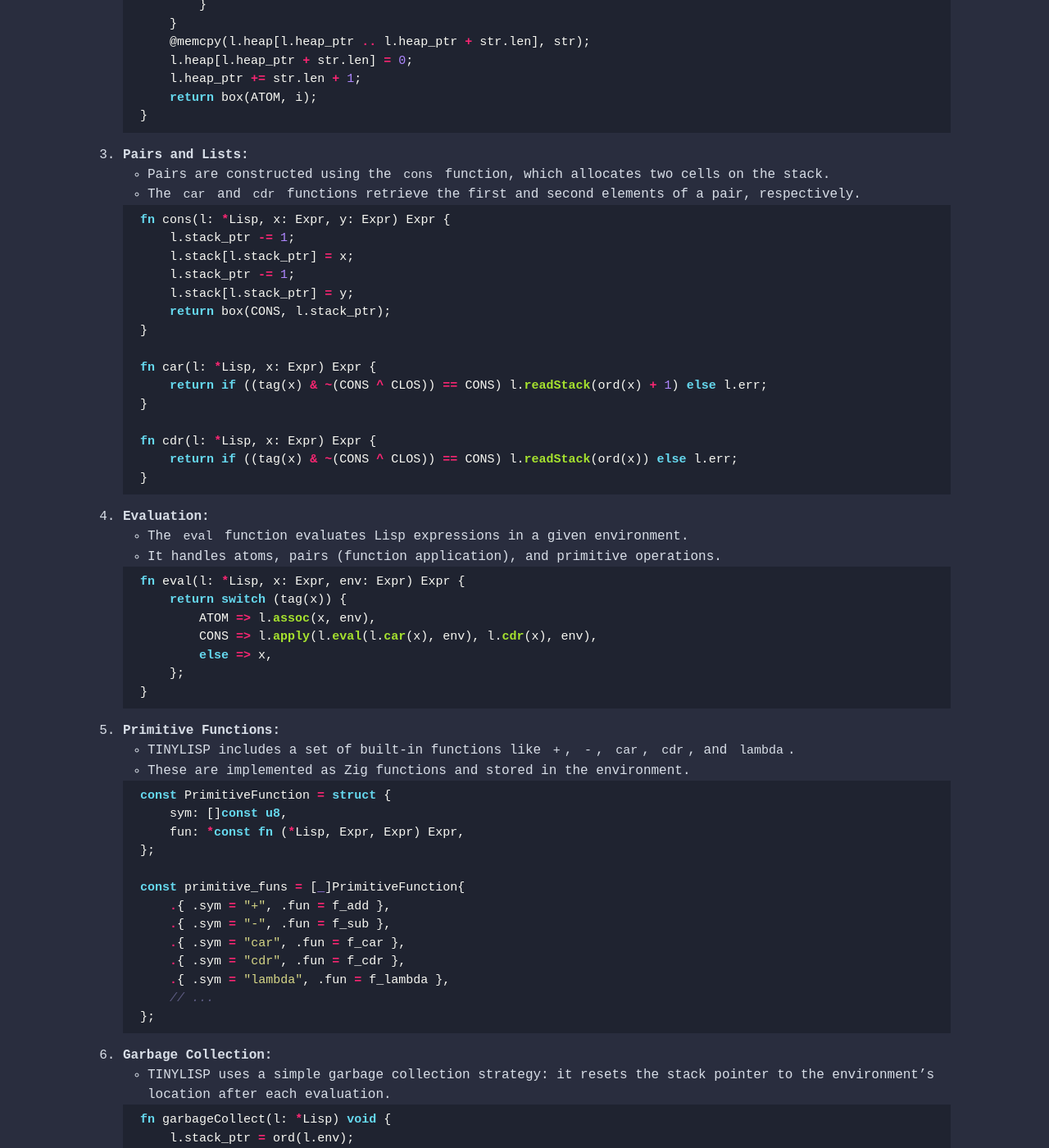
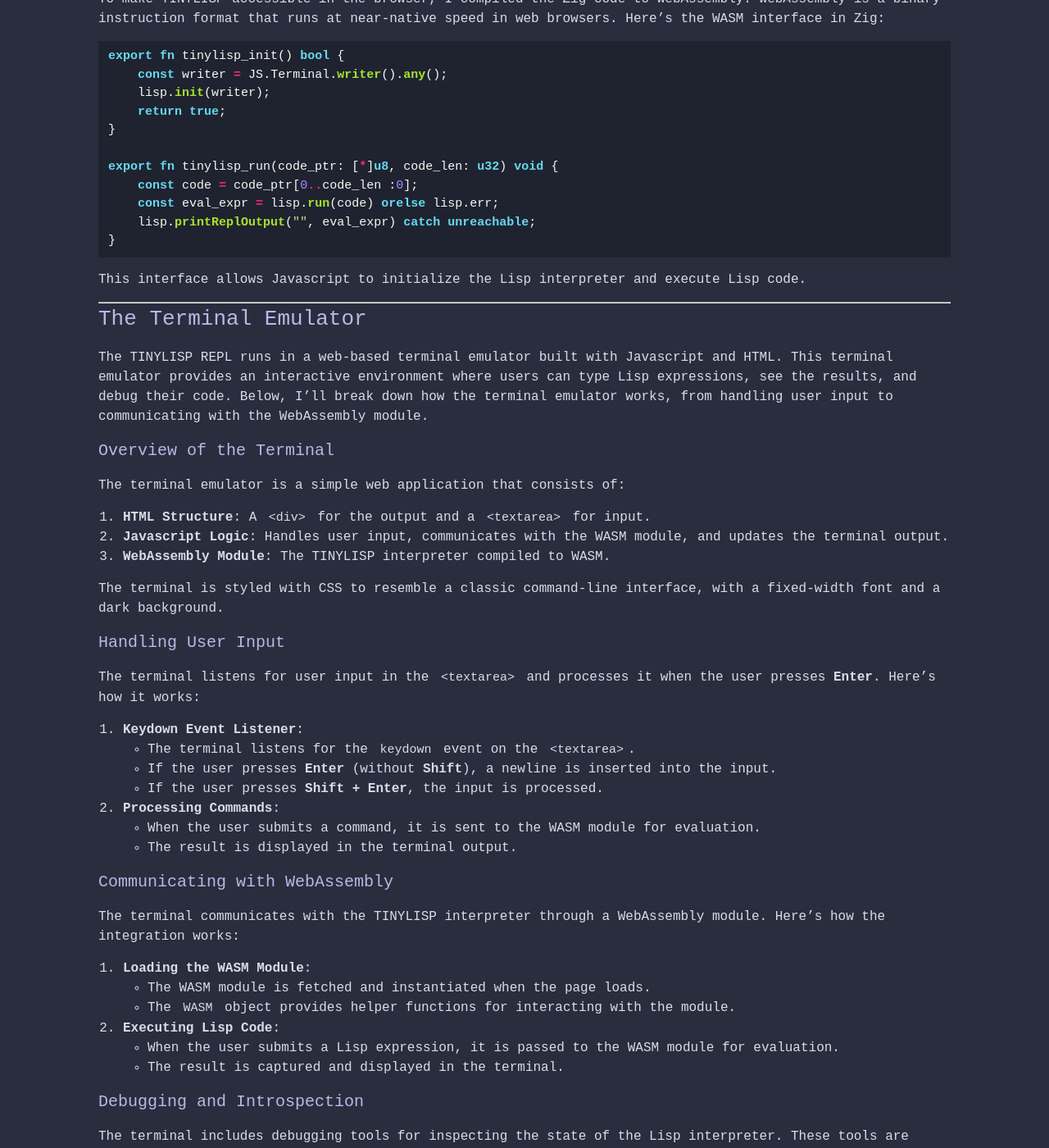
Before and after one commit to daneelsan/daneelsan.github.io, a Jekyll site: the page built from _posts/2025-03-20-tinylisp.md, in a window 1280 px wide and 1400 px high, scrolled down 3574 px. Shown: the whole window at 82% size. Built offline with Jekyll 4.4.1, drawn with Linux system fonts in a browser that asks for light colours; some of the changed text lies outside the part shown.

Commit message:
Simplify TINYLISP blog by removing unnecessary code snippets

````diff
--- a/_posts/2025-03-20-tinylisp.md
+++ b/_posts/2025-03-20-tinylisp.md
@@ -10,16 +10,19 @@ title: "TINYLISP: A Minimal Lisp Interpreter in Zig and WebAssembly"
 
 Try the TINYLISP REPL live at: [https://daneelsan.github.io/tinylisp/](https://daneelsan.github.io/tinylisp/)
 
-TINYLISP is a minimal Lisp interpreter implemented in [Zig](https://ziglang.org), compiled to WebAssembly, and embedded in a web-based terminal emulator.
-It supports core Lisp features like atoms, lists, conditionals, arithmetic, and closures, along with an interactive REPL and debugging tools for inspecting the heap, stack, and environment.
+TINYLISP is a minimal Lisp interpreter implemented in [Zig](https://ziglang.org), compiled to WebAssembly, and embedded in a web-based terminal emulator. It supports core Lisp features like atoms, lists, conditionals, arithmetic, and closures, along with an interactive REPL and debugging tools for inspecting the heap, stack, and environment.
 
-I was inspired do this project by the following paper: [Lisp in 99 lines of C and how to write one yourself - Robert-van-Engelen](https://github.com/Robert-van-Engelen/tinylisp#lisp-in-99-lines-of-c-and-how-to-write-one-yourself).
+I was inspired to build this project by the following paper: [Lisp in 99 lines of C and how to write one yourself - Robert-van-Engelen](https://github.com/Robert-van-Engelen/tinylisp#lisp-in-99-lines-of-c-and-how-to-write-one-yourself).
 
-### Why build another Lisp interpreter?
+---
+
+### Why Build Another Lisp Interpreter?
 
 Lisp is one of the oldest programming languages, known for its simplicity and elegance.
 Building a Lisp interpreter is a great way to learn about language design, parsing, and evaluation.
 By implementing TINYLISP in Zig and compiling it to WebAssembly (WASM), I also got to explore how low-level systems programming can integrate with web technologies.
+
+---
 
 ### Features
 
@@ -38,30 +41,36 @@ Here’s an example of TINYLISP in action:
 λ (+ 1 2 3 4)
 10
 ```
+
 ```lisp
 λ (define square (lambda (x) (* x x)))
 square
 ```
+
 ```lisp
 λ (square 5)
 25
 ```
 
+---
+
 ### Implementation in Zig
+
 The core of TINYLISP is implemented in Zig, a modern systems programming language designed for performance, safety, and simplicity.
 Zig’s low-level control and lack of hidden costs make it an excellent choice for building interpreters.
 Below, I’ll break down the key components of the Zig implementation.
 
 #### NaN Boxing for Efficient Memory Representation
 
-One of the most interesting aspects of TINYLISP is its use of NaN boxing to represent Lisp expressions efficiently.
+One of the most interesting aspects of TINYLISP is its use of **NaN boxing** to represent Lisp expressions efficiently.
 NaN boxing is a technique that leverages the unused bits in IEEE 754 floating-point numbers to store additional information, such as type tags.
-In TINYLISP, every expression is represented as a 64-bit floating-point number (f64), with the following structure:
+In TINYLISP, every expression is represented as a 64-bit floating-point number (`f64`), with the following structure:
 
 - **Tag Bits**: The upper 16 bits are used to store a type tag (e.g., `ATOM`, `CONS`, `PRIM`, etc.).
 - **Ordinal Bits**: The lower 48 bits store the actual data (e.g., an index into the heap or stack).
 
 Here’s how NaN boxing is implemented in Zig:
+
 ```zig
 const Expr = f64;
 const I = u64; // Internal representation of Expr
@@ -99,121 +108,37 @@ This approach allows TINYLISP to represent different types of data (atoms, pairs
 The interpreter is implemented as a `Lisp` struct, which manages the heap, stack, and environment.
 Here’s an overview of its key components:
 
-1. **Heap and Stack:**
-  - The heap stores atom names (symbols) as strings.
-  - The stack stores Lisp expressions (e.g., pairs, numbers, closures).
+1. **Heap and Stack**:
+   - The heap stores atom names (symbols) as strings.
+   - The stack stores Lisp expressions (e.g., pairs, numbers, closures).
 
-    ```zig
-    const Lisp = struct {
-        stack: [N]Expr = [_]Expr{0} ** N,
-        heap: []u8 = undefined,
-        heap_ptr: usize = 0,
-        stack_ptr: usize = N,
+2. **Atoms**:
+   - Atoms are interned strings, meaning each unique symbol is stored only once in the heap.
+   - The `atom` function checks if a symbol already exists in the heap; if not, it adds it.
 
-        const N = 1024; // Number of cells for the stack and heap
-    };
-    ```
+3. **Pairs and Lists**:
+   - Pairs are constructed using the `cons` function, which allocates two cells on the stack.
+   - The `car` and `cdr` functions retrieve the first and second elements of a pair, respectively.
 
-2. **Atoms:**
-  - Atoms are interned strings, meaning each unique symbol is stored only once in the heap.
-  - The `atom` function checks if a symbol already exists in the heap; if not, it adds it.
+4. **Evaluation**:
+   - The `eval` function evaluates Lisp expressions in a given environment.
+   - It handles atoms, pairs (function application), and primitive operations.
 
-    ```zig
-    fn atom(l: *Lisp, str: []const u8) Expr {
-        var i: usize = 0;
-        while (i < l.heap_ptr) {
-            if (std.mem.eql(u8, l.heap[i .. i + str.len], str)) {
-                return box(ATOM, @intCast(i));
-            } else {
-                i += strlen(l.heap[i..]) + 1;
-            }
-        }
-        @memcpy(l.heap[l.heap_ptr .. l.heap_ptr + str.len], str);
-        l.heap[l.heap_ptr + str.len] = 0;
-        l.heap_ptr += str.len + 1;
-        return box(ATOM, i);
-    }
-    ```
+5. **Primitive Functions**:
+   - TINYLISP includes a set of built-in functions like `+`, `-`, `car`, `cdr`, and `lambda`.
+   - These are implemented as Zig functions and stored in the environment.
 
-3. **Pairs and Lists:**
-  - Pairs are constructed using the `cons` function, which allocates two cells on the stack.
-  - The `car` and `cdr` functions retrieve the first and second elements of a pair, respectively.
+6. **Garbage Collection**:
+   - TINYLISP uses a simple garbage collection strategy: it resets the stack pointer to the environment’s location after each evaluation.
 
-    ```zig
-    fn cons(l: *Lisp, x: Expr, y: Expr) Expr {
-        l.stack_ptr -= 1;
-        l.stack[l.stack_ptr] = x;
-        l.stack_ptr -= 1;
-        l.stack[l.stack_ptr] = y;
-        return box(CONS, l.stack_ptr);
-    }
-
-    fn car(l: *Lisp, x: Expr) Expr {
-        return if ((tag(x) & ~(CONS ^ CLOS)) == CONS) l.readStack(ord(x) + 1) else l.err;
-    }
-
-    fn cdr(l: *Lisp, x: Expr) Expr {
-        return if ((tag(x) & ~(CONS ^ CLOS)) == CONS) l.readStack(ord(x)) else l.err;
-    }
-    ```
-
-4. **Evaluation:**
-  - The `eval` function evaluates Lisp expressions in a given environment.
-  - It handles atoms, pairs (function application), and primitive operations.
-
-    ```zig
-    fn eval(l: *Lisp, x: Expr, env: Expr) Expr {
-        return switch (tag(x)) {
-            ATOM => l.assoc(x, env),
-            CONS => l.apply(l.eval(l.car(x), env), l.cdr(x), env),
-            else => x,
-        };
-    }
-    ```
-
-5. **Primitive Functions:**
-  - TINYLISP includes a set of built-in functions like `+`, `-`, `car`, `cdr`, and `lambda`.
-  - These are implemented as Zig functions and stored in the environment.
-
-    ```zig
-    const PrimitiveFunction = struct {
-        sym: []const u8,
-        fun: *const fn (*Lisp, Expr, Expr) Expr,
-    };
-
-    const primitive_funs = [_]PrimitiveFunction{
-        .{ .sym = "+", .fun = f_add },
-        .{ .sym = "-", .fun = f_sub },
-        .{ .sym = "car", .fun = f_car },
-        .{ .sym = "cdr", .fun = f_cdr },
-        .{ .sym = "lambda", .fun = f_lambda },
-        // ...
-    };
-    ```
-
-6. **Garbage Collection:**
-  - TINYLISP uses a simple garbage collection strategy: it resets the stack pointer to the environment’s location after each evaluation.
-
-    ```zig
-    fn garbageCollect(l: *Lisp) void {
-        l.stack_ptr = ord(l.env);
-    }
-    ```
-
-#### Debugging Tools
-TINYLISP includes debugging tools for inspecting the heap, stack, and environment.
-These tools are really useful for understanding how the interpreter works and diagnosing issues.
-
-- **Heap Inspection:** `printHeap` displays all atoms stored in the heap.
-
-- **Stack Inspection:** `printStack` displays the current state of the stack.
-
+---
 
 ### Compiling to WebAssembly
 
-To make TINYLISP accessible in the browser, I compiled the Zig code to WASM.
+To make TINYLISP accessible in the browser, I compiled the Zig code to WebAssembly.
 WebAssembly is a binary instruction format that runs at near-native speed in web browsers.
 Here’s the WASM interface in Zig:
+
 ```zig
 export fn tinylisp_init() bool {
     const writer = JS.Terminal.writer().any();
@@ -230,64 +155,60 @@ export fn tinylisp_run(code_ptr: [*]u8, code_len: u32) void {
 
 This interface allows Javascript to initialize the Lisp interpreter and execute Lisp code.
 
+---
+
 ### The Terminal Emulator
-The TINYLISP REPL runs in a web-based terminal emulator built with JavaScript and HTML. This terminal emulator provides an interactive environment where users can type Lisp expressions, see the results, and debug their code. Below, I’ll break down how the terminal emulator works, from handling user input to communicating with the WebAssembly module.
+
+The TINYLISP REPL runs in a web-based terminal emulator built with Javascript and HTML.
+This terminal emulator provides an interactive environment where users can type Lisp expressions, see the results, and debug their code.
+Below, I’ll break down how the terminal emulator works, from handling user input to communicating with the WebAssembly module.
 
 #### Overview of the Terminal
+
 The terminal emulator is a simple web application that consists of:
-1. **HTML Structure:** A `<div>` for the output and a `<textarea>` for input.
-2. **JavaScript Logic:** Handles user input, communicates with the WASM module, and updates the terminal output.
-3. **WebAssembly Module:** The TINYLISP interpreter compiled to WASM.
-
-Here’s the basic HTML structure:
-```html
-<div id="terminal">
-    <div id="output">
-        <div id="banner">Welcome to <a href="https://github.com/daneelsan/tinylisp" target="_blank">TINYLISP</a>!</div>
-    </div>
-    <div id="input-line">
-        <span id="prompt">λ </span>
-        <textarea id="input" rows="1" autofocus></textarea>
-    </div>
-</div>
-```
+1. **HTML Structure**: A `<div>` for the output and a `<textarea>` for input.
+2. **Javascript Logic**: Handles user input, communicates with the WASM module, and updates the terminal output.
+3. **WebAssembly Module**: The TINYLISP interpreter compiled to WASM.
 
 The terminal is styled with CSS to resemble a classic command-line interface, with a fixed-width font and a dark background.
 
 #### Handling User Input
-The terminal listens for user input in the `<textarea>` and processes it when the user presses Enter.
+
+The terminal listens for user input in the `<textarea>` and processes it when the user presses **Enter**.
 Here’s how it works:
 
-1. **Keydown Event Listener:**
-  - The terminal listens for the keydown event on the `<textarea>`.
-  - If the user presses **Enter** (without **Shift**), a newline is inserted into the input.
-  - If the user presses **Shift + Enter**, the input is processed.
+1. **Keydown Event Listener**:
+   - The terminal listens for the `keydown` event on the `<textarea>`.
+   - If the user presses **Enter** (without **Shift**), a newline is inserted into the input.
+   - If the user presses **Shift + Enter**, the input is processed.
 
-2. **Processing Commands:**
-  - When the user submits a command, it is sent to the WASM module for evaluation.
-  - The result is displayed in the terminal output.
+2. **Processing Commands**:
+   - When the user submits a command, it is sent to the WASM module for evaluation.
+   - The result is displayed in the terminal output.
 
 #### Communicating with WebAssembly
-The terminal communicates with the TINYLISP interpreter through a WASM module.
-Here’s how the integration works:
 
-1. **Loading the WASM Module:**
-  - The WASM module is fetched and instantiated when the page loads.
-  - The WASM object provides helper functions for interacting with the module.
+The terminal communicates with the TINYLISP interpreter through a WebAssembly module. Here’s how the integration works:
 
-2. **Executing Lisp Code:**
-  - When the user submits a Lisp expression, it is passed to the WASM module for evaluation.
-  - The result is captured and displayed in the terminal.
+1. **Loading the WASM Module**:
+   - The WASM module is fetched and instantiated when the page loads.
+   - The `WASM` object provides helper functions for interacting with the module.
+
+2. **Executing Lisp Code**:
+   - When the user submits a Lisp expression, it is passed to the WASM module for evaluation.
+   - The result is captured and displayed in the terminal.
 
 #### Debugging and Introspection
+
 The terminal includes debugging tools for inspecting the state of the Lisp interpreter.
 These tools are accessible through special commands:
 
-- `print-heap`: Displays all atoms stored in the heap.
-- `print-stack`: Displays the current state of the stack.
-- `print-env`: Displays the current environment.
+- **`print-heap`**: Prints all atoms stored in the heap.
+- **`print-stack`**: Prints the current state of the stack.
+- **`print-env`**: Prints the current environment.
 
 Here’s an example of using these commands:
+
 ```lisp
 λ (print-heap)
 ------------------- HEAP -------------------
@@ -323,21 +244,13 @@ Here’s an example of using these commands:
 ()
 ```
 
-The terminal also supports features like command history, adding new lines and tab characters, and meta commands (e.g., `?help` and `?clear`).
+The terminal also supports features like command history and meta commands (e.g., `?help` and `?clear`).
 
-```lisp
-λ ?commands
-Available meta commands:
-?help - Open the documentation
-?clear - Clear the terminal output
-?commands - List available meta commands
-```
+---
 
-### Using `print-env` in a deep call stack
+### Using `print-env` in a Deep Call Stack
 
-One of the most powerful features of TINYLISP is its ability to inspect the environment at any point during execution using the print-env function.
-This is especially useful for debugging or understanding how closures and lexical scoping work.
-Let’s walk through an example of defining a function with nested closures and using `print-env` to inspect the environment during a deep call stack.
+One of the most powerful features of TINYLISP is its ability to inspect the environment at any point during execution using the `print-env` function. This is especially useful for debugging or understanding how closures and lexical scoping work. Let’s walk through an example of defining a function with nested closures and using `print-env` to inspect the environment during a deep call stack.
 
 #### Step 1: Define the `outer` Function
 
@@ -356,74 +269,89 @@ Using `progn`, we can both inspect the environment and compute the result in the
 outer
 ```
 
-`outer` is a function that:
+Here, `outer` is a function that:
 - Takes an argument `x`.
 - Returns a function that takes `y` and captures `x`.
 - That function, in turn, returns another function that takes `z` and captures both `x` and `y`.
-- The innermost function prints the environment using `print-env` and returns the sum of `x`, `y`, and `z`.
+- The innermost function uses `progn` to:
+  1. Print the environment using `print-env`.
+  2. Return the sum of `x`, `y`, and `z`.
 
-#### Step 2: Call `outer` to create nested closures
-Now let’s call `outer` with an argument to create the first closure:
+#### Step 2: Call `outer` to Create Nested Closures
+
+Now, let’s call `outer` with an argument to create the first closure.
+
 ```lisp
 λ (define f (outer 10))
 f
 ```
+
+Here’s what happens:
 - `outer` is called with `x = 10`.
 - It returns a new function that captures `x = 10` in its environment.
 - This new function is assigned to the variable `f`.
 
-Next, call `f` with another argument to create the second closure:
+Next, call `f` with another argument to create the second closure.
+
 ```lisp
 λ (define g (f 20))
 g
 ```
+
+Here’s what happens:
 - `f` is called with `y = 20`.
 - It returns a new function that captures `x = 10` and `y = 20` in its environment.
 - This new function is assigned to the variable `g`.
 
-#### Step 3: Call the innermost function and inspect the environment
+#### Step 3: Call the Innermost Function and Inspect the Environment
+
 Finally, call `g` with a third argument to execute the innermost function.
 This will print the environment and return the sum of `x`, `y`, and `z`.
+
 ```lisp
 λ (g 30)
-(
-    (z . 30)
-    (y . 20)
-    (x . 10)
-    (outer . «870»)
-    (echo-eval . «echo-eval»)
-    (echo . «echo»)
-    (print-env . «print-env»)
-    (print-stack . «print-stack»)
-    (print-heap . «print-heap»)
-    (progn . «progn»)
-    (define . «define»)
-    (lambda . «lambda»)
-    (if . «if»)
-    (and . «and»)
-    (or . «or»)
-    (not . «not»)
-    (= . «=»)
-    (> . «>»)
-    (< . «<»)
-    (/ . «/»)
-    (* . «*»)
-    (- . «-»)
-    (+ . «+»)
-    (int . «int»)
-    (cdr . «cdr»)
-    (car . «car»)
-    (cons . «cons»)
-    (quote . «quote»)
-    (eval . «eval»)
-    (#t . #t)
-)
+    (
+        (z . 30)
+        (y . 20)
+        (x . 10)
+        (outer . «closure»)
+        (f . «closure»)
+        (g . «closure»)
+        (print-env . «print-env»)
+        (print-stack . «print-stack»)
+        (print-heap . «print-heap»)
+        (progn . «progn»)
+        (define . «define»)
+        (lambda . «lambda»)
+        (if . «if»)
+        (and . «and»)
+        (or . «or»)
+        (not . «not»)
+        (= . «=»)
+        (> . «>»)
+        (< . «<»)
+        (/ . «/»)
+        (* . «*»)
+        (- . «-»)
+        (+ . «+»)
+        (int . «int»)
+        (cdr . «cdr»)
+        (car . «car»)
+        (cons . «cons»)
+        (quote . «quote»)
+        (eval . «eval»)
+        (#t . #t)
+    )
 60
 ```
+
+Here’s what happens:
 - `g` is called with `z = 30`.
 - The innermost function executes, capturing `x = 10`, `y = 20`, and `z = 30`.
 - The environment is printed using `print-env`.
-- The result of `(+ x y z)` (60) is computed and returned.
+- The result of `(+ x y z)` is computed and returned.
+
+---
 
 ### Challenges
 Building TINYLISP was a great learning experience. Some of the challenges I faced included:
````
Also changed, not shown: other parts of _posts/2025-03-20-tinylisp.md (+3 -1 lines).
